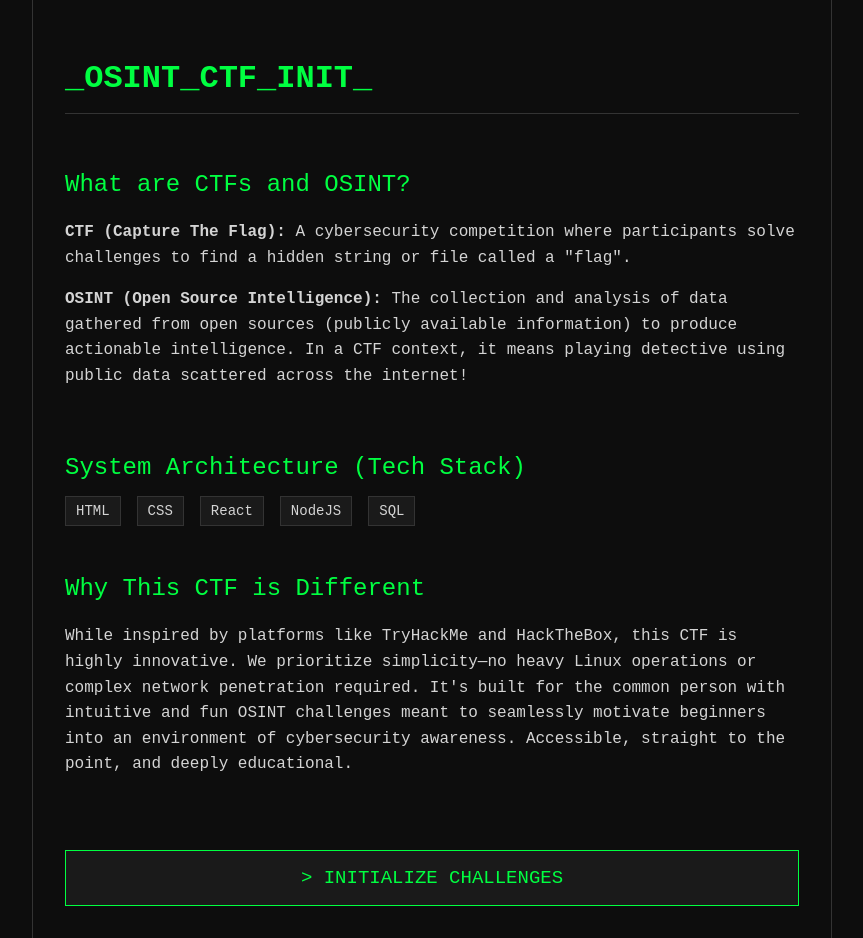
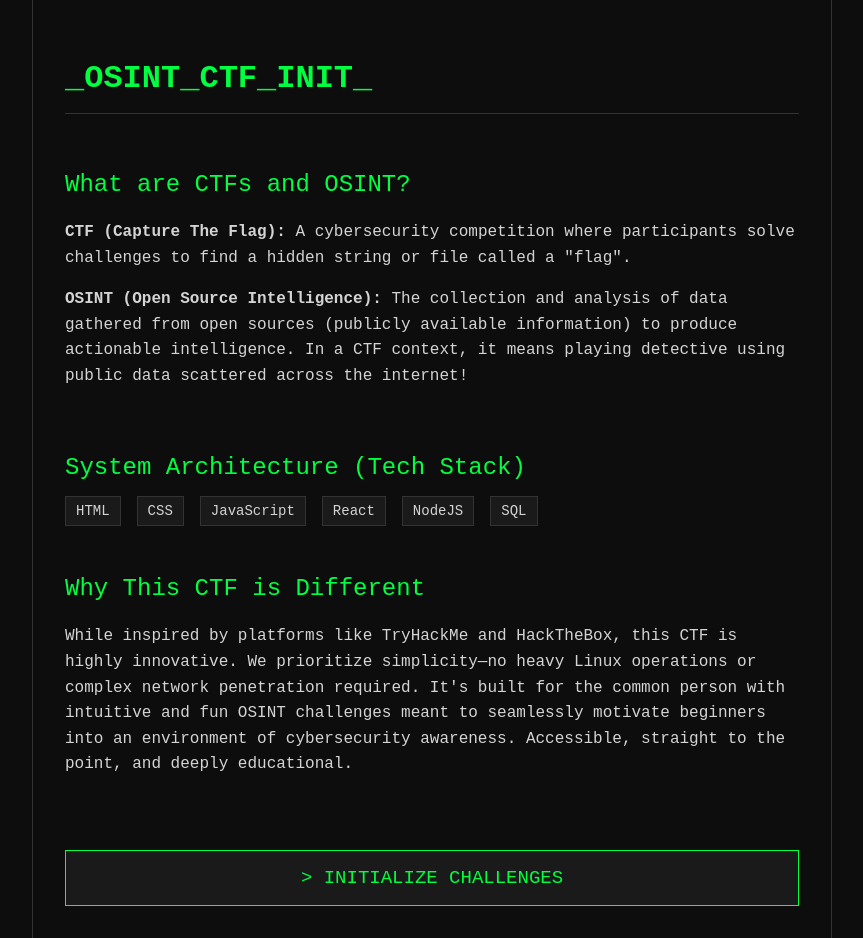
Before and after one commit to Aweek07/CTF_PROJECT, a React (Create React App) app in the folder ctf_proj/: page / in a window 1280 px wide. Shown: the whole page, without its empty margins (208-1071 px from the left). Built offline with nearby package versions, Linux system fonts and the light colour scheme.

Commit message:
completed report

```diff
--- a/ctf_proj/src/EndPage.js
+++ b/ctf_proj/src/EndPage.js
@@ -58,7 +58,7 @@ export default function EndPage({ timeTaken, onBackToQuestions, finalScore }) {
       <div>
         <h2>What you can learn from this project</h2>
         <p>
-          This exercise was designed to demonstrate how much information is publicly available and how easily it can be pieced together using perfectly legal, open-source resources. We encourage you to be mindful of your digital footprint, respect others' privacy, and always act responsibly. Stay safe online.
+          This project was designed to demonstrate how much information is publicly available and how easily it can be pieced together using perfectly legal, open-source resources. We encourage you to be mindful of your digital footprint, respect others' privacy, and always act responsibly. Stay safe online.
         </p>
       </div>
 
--- a/ctf_proj/src/Intro.js
+++ b/ctf_proj/src/Intro.js
@@ -18,6 +18,7 @@ export default function Intro({ onStart }) {
         <ul className="tech-list">
           <li>HTML</li>
           <li>CSS</li>
+          <li>JavaScript</li>
           <li>React</li>
           <li>NodeJS</li>
           <li>SQL</li>
```
